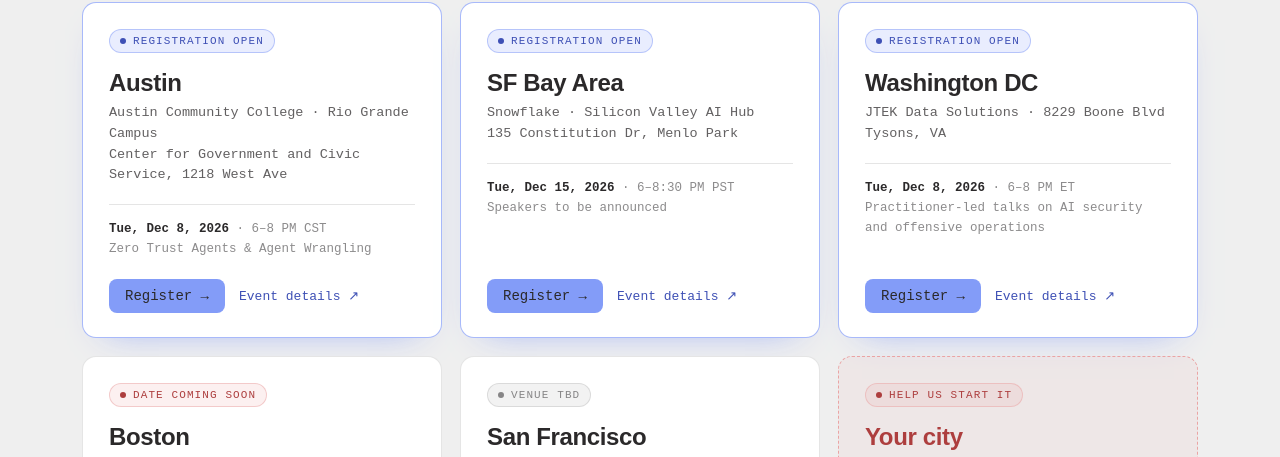
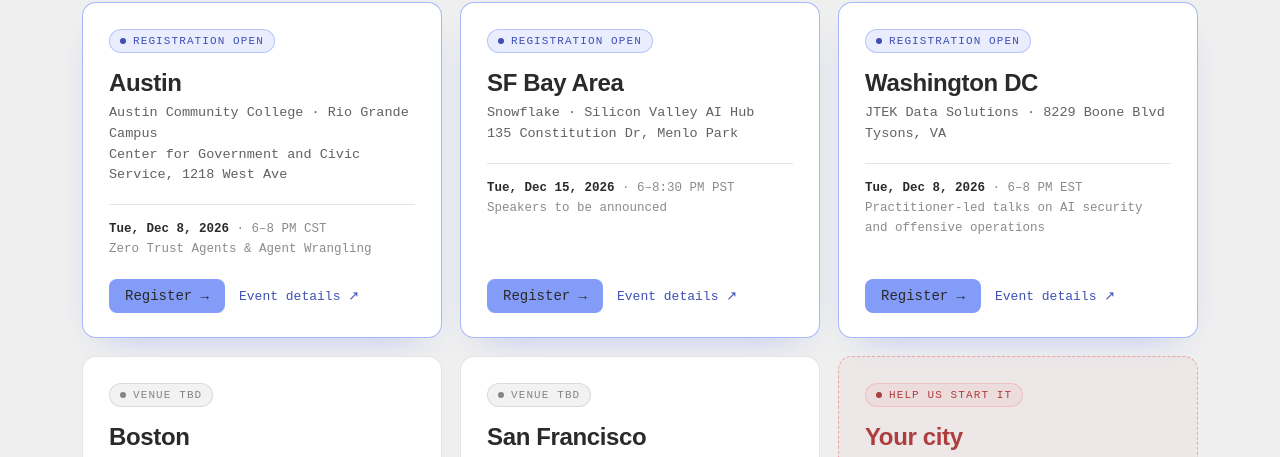
Before and after one commit to AI-in-Cyber-Alliance/website, a plain HTML site: page index.html in a window 1280 px wide. Shown: the part 2854-3311 px from the top of the page. Drawn offline with Linux system fonts and the light colour scheme; a script that the page names is missing; a web font is replaced by a local one.

Commit message:
Sync meet-up dates from Luma

```diff
--- a/index.html
+++ b/index.html
@@ -475,7 +475,7 @@ strong{color:var(--ink)}
         <span class="status open"><span class="dot"></span>Registration open</span>
         <h3 class="name">Washington DC</h3>
         <p class="venue">JTEK Data Solutions · 8229 Boone Blvd<br>Tysons, VA</p>
-        <div class="when"><strong>Tue, Dec 8, 2026</strong> · 6–8 PM ET<br>Practitioner-led talks on AI security and offensive operations</div>
+        <div class="when"><strong>Tue, Dec 8, 2026</strong> · 6–8 PM EST<br>Practitioner-led talks on AI security and offensive operations</div>
         <div class="acts">
           <a class="btn btn-primary btn-sm" href="https://luma.com/aicyber-a7xxrd7q" target="_blank" rel="noopener" data-luma-action="checkout" data-luma-event-id="evt-D26uz8HAa19EpEx" data-luma-utm-source="website">Register →</a>
           <a class="more" href="https://luma.com/aicyber-a7xxrd7q" target="_blank" rel="noopener">Event details ↗</a>
@@ -484,7 +484,7 @@ strong{color:var(--ink)}
 
       <!-- BOSTON — next event to be announced -->
       <div class="city" data-city="Boston">
-        <span class="status soon"><span class="dot"></span>Date coming soon</span>
+        <span class="status"><span class="dot"></span>Venue TBD</span>
         <h3 class="name">Boston</h3>
         <p class="venue"><span class="tbd">Venue to be announced</span></p>
         <div class="when"><strong>Next date TBA</strong><br>Followers hear first when it lands on Luma</div>
```
